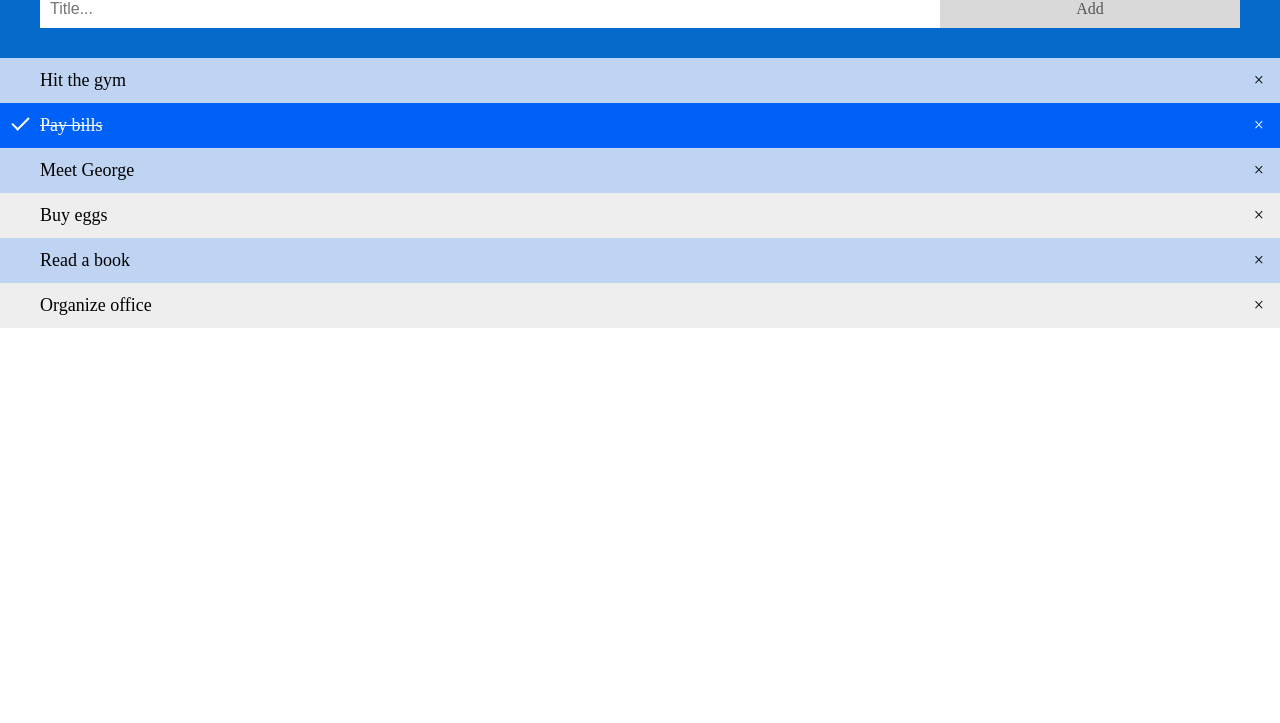
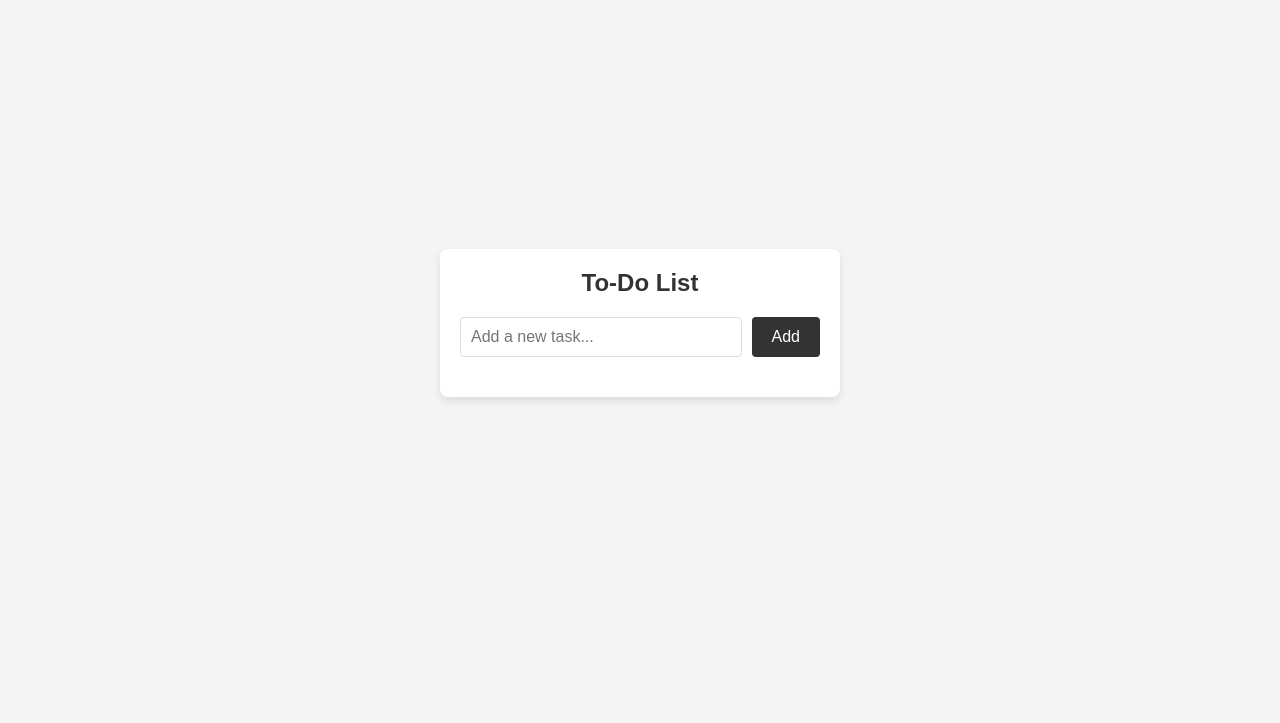
Before and after one commit to SuhailHamid42/OCTANET_OCTOBER, a plain HTML site: page toDoList/index.html in a window 1280 px wide. Shown: the part 77-800 px from the top of the page. Drawn offline with Linux system fonts and the light colour scheme.

Commit message:
Updated the files

```diff
--- a/clone/styles.css
+++ b/clone/styles.css
@@ -2,6 +2,11 @@
   box-sizing: border-box;
   font-family: Roboto, Arial, Helvetica, sans-serif;
 }
+
+/* ::before and ::after Pseudo-Elements:
+These pseudo-elements allow you to insert content before or after the content of an element using CSS.
+
+They're commonly used for adding cosmetic elements to the page that are not part of the document's actual content. */
 
 body {
   margin: 0;
--- a/landingPage/styles.css
+++ b/landingPage/styles.css
@@ -166,7 +166,7 @@ section {
 }
 /* animating the main image   */
 
-@keyframes float {
+/* @keyframes float {
     0%,
     100% {
         transform: translateY(0rem);
@@ -174,7 +174,7 @@ section {
     50% {
         transform: translateY(3rem);
     }
-}
+} */
 
 .home .content h3 {
     font-size: 5rem;
--- a/toDoList/index.html
+++ b/toDoList/index.html
@@ -1,203 +1,143 @@
+
 <!DOCTYPE html>
-<html>
+<html lang="en">
 <head>
-<meta name="viewport" content="width=device-width, initial-scale=1">
+    <meta charset="UTF-8">
+    <meta name="viewport" content="width=device-width, initial-scale=1.0">
+    <title>Simple To-Do List</title>
     <style>
-body {
+        /* Basic Reset */
+        * {
             margin: 0;
-  min-width: 250px;
-}
-
-/* Include the padding and border in an element's total width and height */
-* {
+            padding: 0;
             box-sizing: border-box;
         }
 
-/* Remove margins and padding from the list */
-ul {
-  margin: 0;
-  padding: 0;
+        body {
+            font-family: Arial, sans-serif;
+            background: #f4f4f4;
+            display: flex;
+            justify-content: center;
+            align-items: center;
+            height: 100vh;
         }
 
-/* Style the list items */
-ul li {
-  cursor: pointer;
-  position: relative;
-  padding: 12px 8px 12px 40px;
-  list-style-type: none;
-  background: #eee;
-  font-size: 18px;
-  transition: 0.2s;
-
-  /* make the list items unselectable */
-  -webkit-user-select: none;
-  -moz-user-select: none;
-  -ms-user-select: none;
-  user-select: none;
+        .todo-container {
+            background: #fff;
+            width: 100%;
+            max-width: 400px;
+            padding: 20px;
+            border-radius: 8px;
+            box-shadow: 0 4px 8px rgba(0, 0, 0, 0.1);
         }
 
-/* Set all odd list items to a different color (zebra-stripes) */
-ul li:nth-child(odd) {
-  background: #bfd3f2;
+        h2 {
+            text-align: center;
+            margin-bottom: 20px;
+            color: #333;
         }
 
-/* Darker background-color on hover */
-ul li:hover {
-  background: #478cf4;
+        .input-container {
+            display: flex;
+            margin-bottom: 20px;
         }
 
-/* When clicked on, add a background color and strike out text */
-ul li.checked {
-  background: #0061f9;
-  color: #fff;
-  text-decoration: line-through;
+        .input-container input[type="text"] {
+            width: 100%;
+            padding: 10px;
+            font-size: 1rem;
+            border: 1px solid #ddd;
+            border-radius: 4px;
         }
 
-/* Add a "checked" mark when clicked on */
-ul li.checked::before {
-  content: '';
-  position: absolute;
-  border-color: #fff;
-  border-style: solid;
-  border-width: 0 2px 2px 0;
-  top: 10px;
-  left: 16px;
-  transform: rotate(45deg);
-  height: 15px;
-  width: 7px;
+        .input-container button {
+            padding: 10px 20px;
+            margin-left: 10px;
+            font-size: 1rem;
+            background: #333;
+            color: #fff;
+            border: none;
+            border-radius: 4px;
+            cursor: pointer;
+            transition: background 0.3s;
         }
 
-/* Style the close button */
-.close {
-  position: absolute;
-  right: 0;
-  top: 0;
-  padding: 12px 16px 12px 16px;
+        .input-container button:hover {
+            background: #555;
         }
 
-.close:hover {
-  background-color: #056aca;
-  color: white;
+        ul {
+            list-style-type: none;
         }
 
-/* Style the header */
-.header {
-  background-color: #056aca;
-  padding: 30px 40px;
-  color: white;
-  text-align: center;
+        li {
+            padding: 10px;
+            margin-bottom: 10px;
+            background: #f9f9f9;
+            border-radius: 4px;
+            display: flex;
+            justify-content: space-between;
+            align-items: center;
         }
 
-/* Clear floats after the header */
-.header:after {
-  content: "";
-  display: table;
-  clear: both;
+        li .delete-btn {
+            background: #ff4d4d;
+            border: none;
+            color: #fff;
+            padding: 6px 10px;
+            border-radius: 3px;
+            cursor: pointer;
+            font-size: 0.8rem;
+            transition: background 0.3s;
         }
 
-/* Style the input */
-input {
-  margin: 0;
-  border: none;
-  border-radius: 0;
-  width: 75%;
-  padding: 10px;
-  float: left;
-  font-size: 16px;
-}
-
-/* Style the "Add" button */
-.addBtn {
-  padding: 10px;
-  width: 25%;
-  background: #d9d9d9;
-  color: #555;
-  float: left;
-  text-align: center;
-  font-size: 16px;
-  cursor: pointer;
-  transition: 0.3s;
-  border-radius: 0;
-}
-
-.addBtn:hover {
-  background-color: #bbb;
+        li .delete-btn:hover {
+            background: #ff3333;
         }
     </style>
 </head>
-
 <body>
 
-<div id="myDIV" class="header">
-  <h2 style="margin:5px">My To Do List Using Javascript</h2>
-  <input type="text" id="myInput" placeholder="Title...">
-  <span onclick="newElement()" class="addBtn">Add</span>
+<div class="todo-container">
+    <h2>To-Do List</h2>
+    <div class="input-container">
+        <input type="text" id="todo-input" placeholder="Add a new task...">
+        <button onclick="addTodo()">Add</button>
+    </div>
+    <ul id="todo-list">
+        <!-- To-do items will be appended here -->
+    </ul>
 </div>
 
-<ul id="myUL">
-  <li>Hit the gym</li>
-  <li class="checked">Pay bills</li>
-  <li>Meet George</li>
-  <li>Buy eggs</li>
-  <li>Read a book</li>
-  <li>Organize office</li>
-</ul>
+<script>
+    function addTodo() {
+        // Get the input value
+        const todoInput = document.getElementById('todo-input');
+        const todoText = todoInput.value.trim();
 
-<script>
-// Create a "close" button and append it to each list item
-var myNodelist = document.getElementsByTagName("LI");
-var i;
-for (i = 0; i < myNodelist.length; i++) {
-  var span = document.createElement("SPAN");
-  var txt = document.createTextNode("\u00D7");
-  span.className = "close";
-  span.appendChild(txt);
-  myNodelist[i].appendChild(span);
-}
+        // If the input is empty, return
+        if (todoText === '') return;
 
-// Click on a close button to hide the current list item
-var close = document.getElementsByClassName("close");
-var i;
-for (i = 0; i < close.length; i++) {
-  close[i].onclick = function() {
-    var div = this.parentElement;
-    div.style.display = "none";
-  }
-}
+        // Create a new list item (li)
+        const todoItem = document.createElement('li');
+        todoItem.textContent = todoText;
 
-// Add a "checked" symbol when clicking on a list item
-var list = document.querySelector('ul');
-list.addEventListener('click', function(ev) {
-  if (ev.target.tagName === 'LI') {
-    ev.target.classList.toggle('checked');
-  }
-}, false);
+        // Create a delete button for the item
+        const deleteBtn = document.createElement('button');
+        deleteBtn.textContent = 'Delete';
+        deleteBtn.classList.add('delete-btn');
+        deleteBtn.onclick = function() {
+            todoItem.remove();
+        };
 
-// Create a new list item when clicking on the "Add" button
-function newElement() {
-  var li = document.createElement("li");
-  var inputValue = document.getElementById("myInput").value;
-  var t = document.createTextNode(inputValue);
-  li.appendChild(t);
-  if (inputValue === '') {
-    alert("You must write something!");
-  } else {
-    document.getElementById("myUL").appendChild(li);
-  }
-  document.getElementById("myInput").value = "";
+        // Append the delete button to the list item
+        todoItem.appendChild(deleteBtn);
 
-  var span = document.createElement("SPAN");
-  var txt = document.createTextNode("\u00D7");
-  span.className = "close";
-  span.appendChild(txt);
-  li.appendChild(span);
+        // Append the list item to the to-do list
+        document.getElementById('todo-list').appendChild(todoItem);
 
-  for (i = 0; i < close.length; i++) {
-    close[i].onclick = function() {
-      var div = this.parentElement;
-      div.style.display = "none";
-    }
-  }
+        // Clear the input field
+        todoInput.value = '';
     }
 </script>
 
```
Also changed, not shown: clone/index.html (+12 -0 lines), landingPage/index.html (+11 -2 lines). Lines whose indentation alone changed are shown as unchanged.
